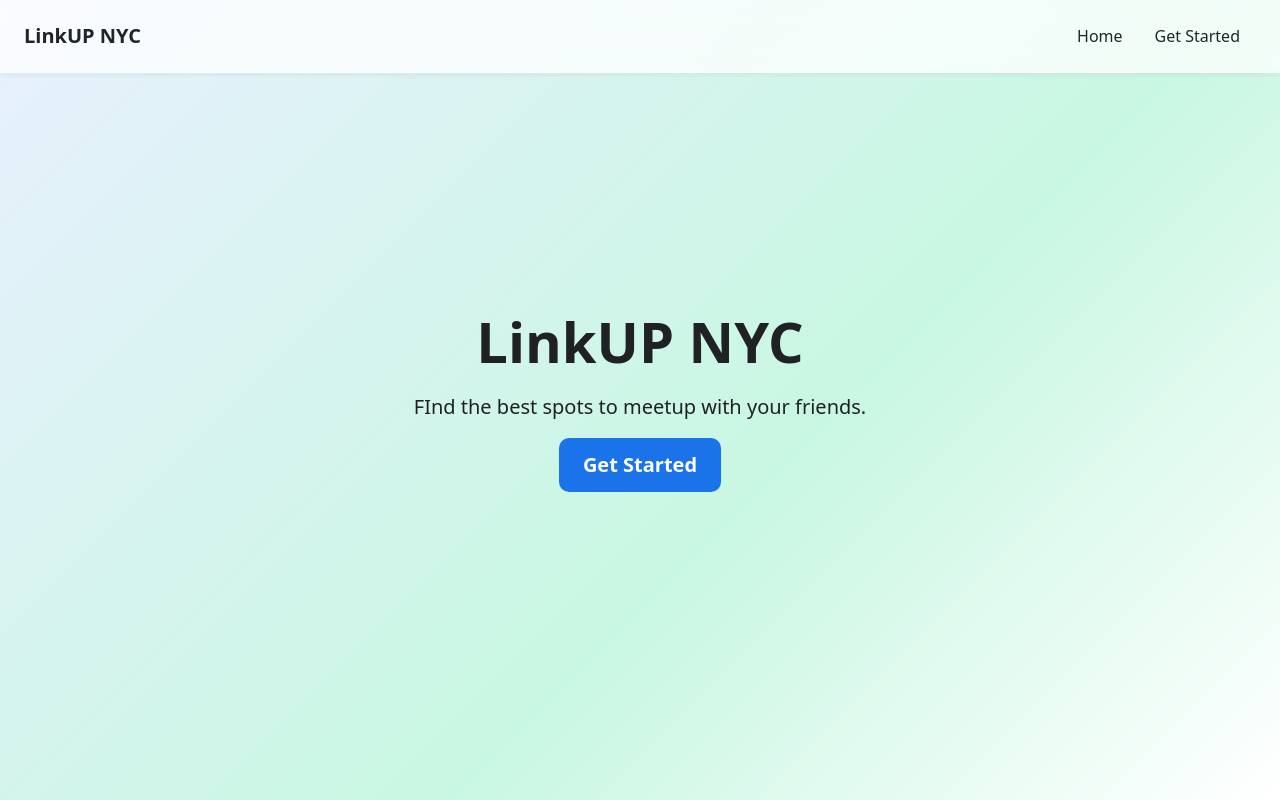
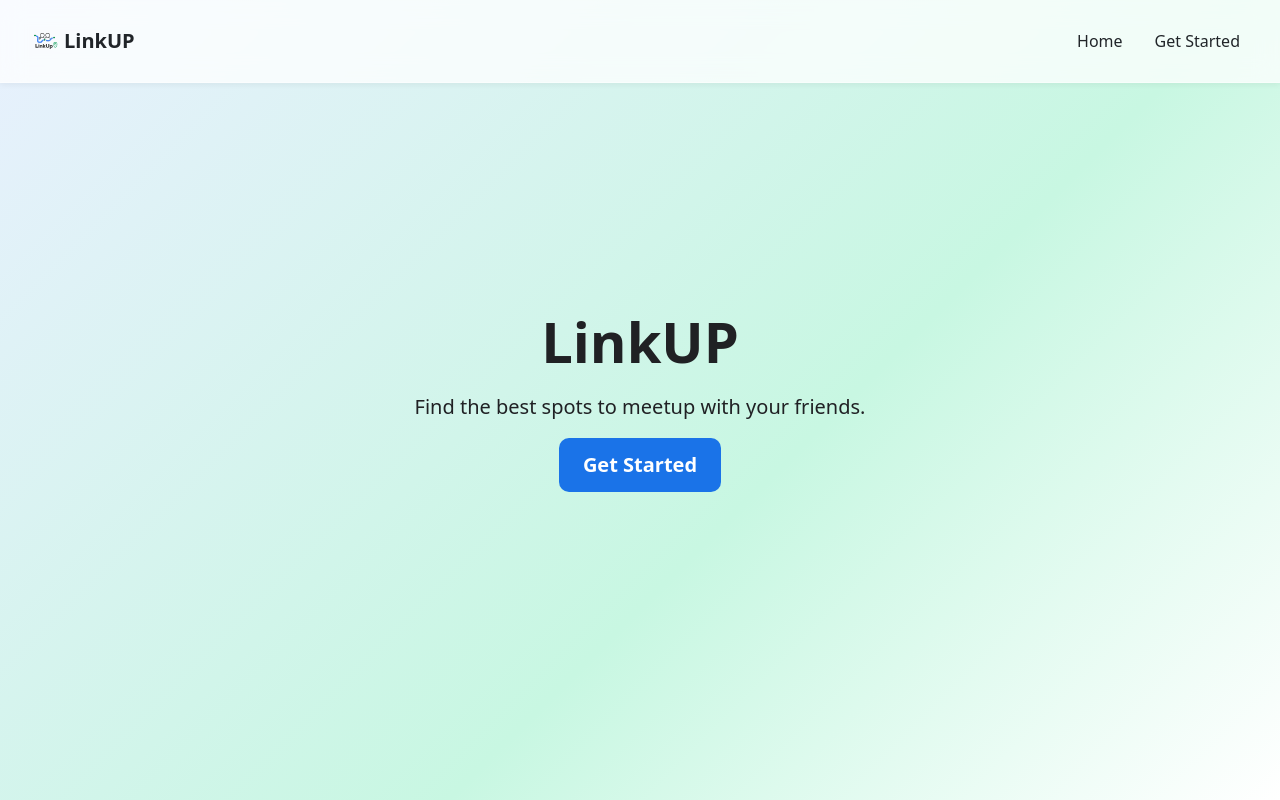
Before and after one commit to tasmiachow/DivHacks, a React app in the folder client/: page / in a window 1280 px wide. Built offline with nearby package versions, Linux system fonts and the light colour scheme; the HTML template or start-up script is replaced by a standard one.

Commit message:
just fixed a few typos

```diff
--- a/client/src/Pages/LandingPage.jsx
+++ b/client/src/Pages/LandingPage.jsx
@@ -23,9 +23,10 @@ function LandingPage() {
 
     return (
         <div style={heroStyle}>
+
             <Container>
-                <h1 className="fw-bold display-4 mb-3">LinkUP NYC</h1>
-                <p className="lead">FInd the best spots to meetup with your friends.</p>
+                <h1 className="fw-bold display-4 mb-3">LinkUP</h1>
+                <p className="lead">Find the best spots to meetup with your friends.</p>
                 <Button as={Link} to="/create-session" size="lg" style={btnStyle}>
                     Get Started
                 </Button>
--- a/client/src/Pages/Navbar.jsx
+++ b/client/src/Pages/Navbar.jsx
@@ -1,6 +1,8 @@
 import React from "react";
 import { Navbar, Nav, Container } from "react-bootstrap";
 import { Link } from "react-router-dom";
+import logo from "../assets/logo.svg";
+
 
 function NavigationBar() {
     const glassStyle = {
@@ -13,9 +15,19 @@ function NavigationBar() {
     return (
         <Navbar expand="lg" fixed="top" style={glassStyle} className="px-4 py-3">
             <Container fluid className="px-0">
-                <Navbar.Brand as={Link} to="/" className="fw-bold text-dark">
-                    LinkUP NYC
+                <Navbar.Brand as={Link} to="/" className="d-flex align-items-center fw-bold text-dark">
+                    <img
+                        src={logo}
+                        alt="LinkUP logo"
+                        style={{
+                            height: "40px",
+                            width: "40px",
+                            objectFit: "contain",
+                        }}
+                    />
+                    LinkUP
                 </Navbar.Brand>
+
                 <Navbar.Toggle />
                 <Navbar.Collapse className="justify-content-end">
                     <Nav>
```
